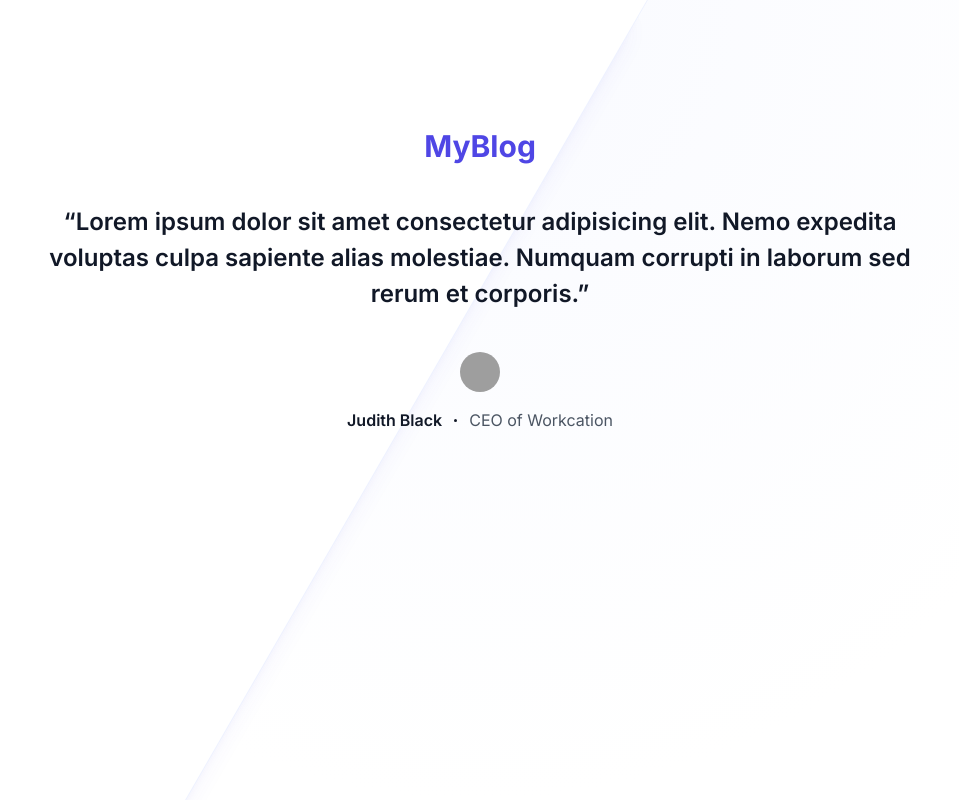
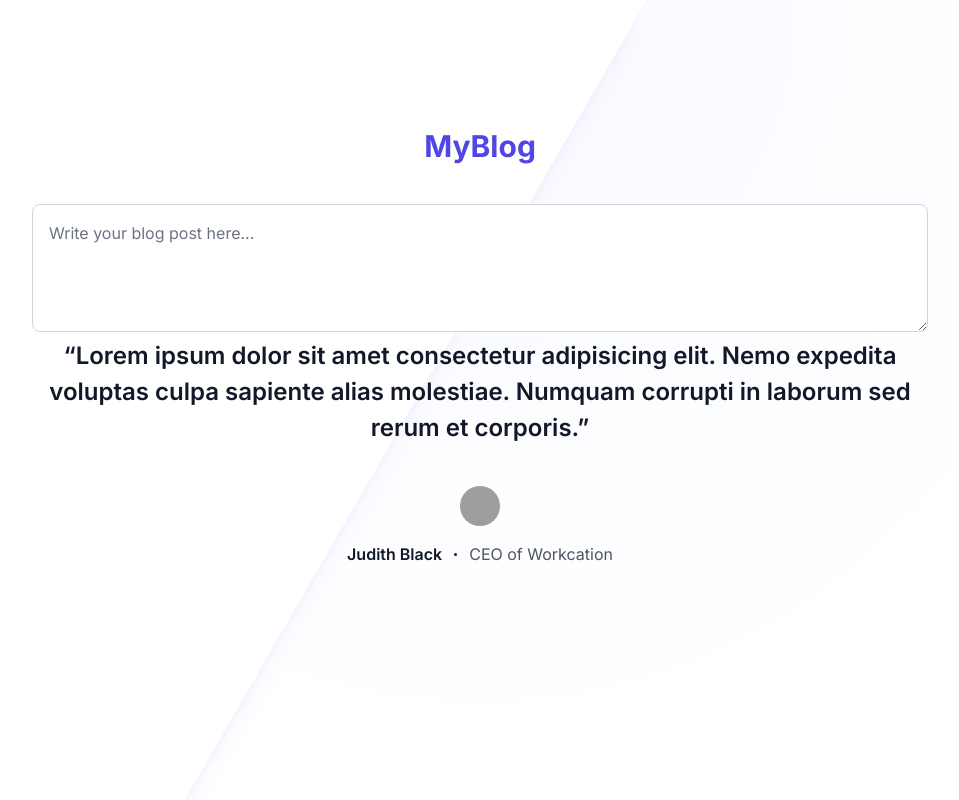
Before and after one commit to shawnweigand/next-blog, a Next.js app: page / in a window 1280 px wide. Shown: the whole page, without its empty margins (160-1119 px from the left). Built offline with nearby package versions, Linux system fonts and the light colour scheme; grey boxes are pictures that could not be loaded.

Commit message:
textarea

```diff
--- a/src/app/page.tsx
+++ b/src/app/page.tsx
@@ -8,6 +8,7 @@ export default function Home() {
         <p className="text-center text-3xl font-bold text-indigo-600">MyBlog</p>
         {/* <img alt="" src="https://tailwindui.com/img/logos/workcation-logo-indigo-600.svg" className="mx-auto h-12" /> */}
         <figure className="mt-10">
+          <textarea className="w-full h-32 max-h-64 p-4 text-gray-900 placeholder-gray-500 border border-gray-300 rounded-lg focus:ring-indigo-500 focus:border-indigo-500" placeholder="Write your blog post here..." />
           <blockquote className="text-center text-xl font-semibold leading-8 text-gray-900 sm:text-2xl sm:leading-9">
             <p>
               “Lorem ipsum dolor sit amet consectetur adipisicing elit. Nemo expedita voluptas culpa sapiente alias
```
